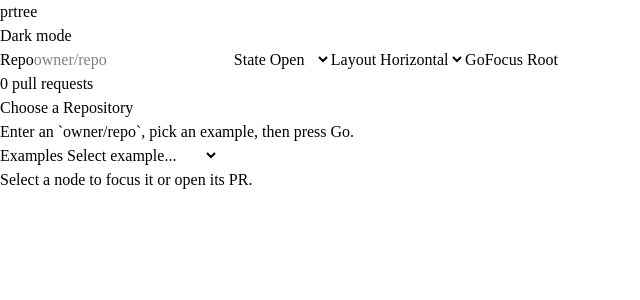
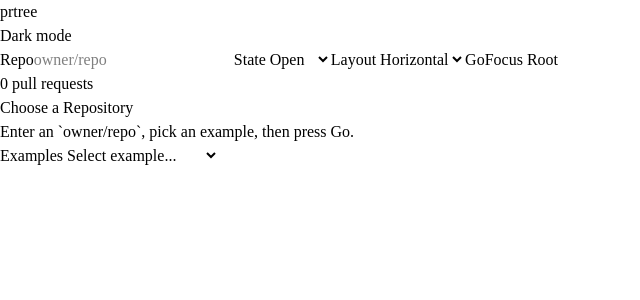
Before and after one commit to chrisvasey/prtree, a React (Vite) app in the folder frontend/: page / in a window 1280 px wide. Shown: the top 300 px of the page, without its empty margins (0-640 px from the left). Built offline with nearby package versions, Linux system fonts and the light colour scheme.

Commit message:
feat(ui): hide details sidebar until a node is selected

```diff
--- a/frontend/src/App.tsx
+++ b/frontend/src/App.tsx
@@ -363,6 +363,7 @@ export default function App() {
   }, [rawNodes]);
 
   const selected = selectedNodeId ? nodeById.get(selectedNodeId) : undefined;
+  const showSidebar = Boolean(selected);
   const rootNodeId = useMemo(() => rawNodes.find((node) => node.type === 'repo')?.id ?? null, [rawNodes]);
   const showInitialState = !hasLoadedGraph && !loading && rawNodes.length === 0;
   const focusedPr = useMemo(() => {
@@ -619,7 +620,7 @@ export default function App() {
         </div>
       </header>
 
-      <main className="grid min-h-0 grid-cols-1 lg:grid-cols-[1fr_320px]">
+      <main className={`grid min-h-0 ${showSidebar ? 'grid-cols-1 lg:grid-cols-[1fr_320px]' : 'grid-cols-1'}`}>
         <section className="relative min-h-0">
           {showInitialState ? (
             <div className="absolute inset-4 z-10 flex flex-col items-center justify-center gap-3 rounded-xl border border-dashed border-slate-400/70 bg-white/75 p-4 text-center backdrop-blur-sm dark:border-slate-600 dark:bg-slate-900/75">
@@ -682,10 +683,9 @@ export default function App() {
           </ReactFlow>
         </section>
 
-        <aside className="overflow-y-auto border-t border-slate-300/80 bg-white/85 p-4 backdrop-blur-sm dark:border-slate-700 dark:bg-slate-950/70 lg:border-t-0 lg:border-l">
-          {!selected ? (
-            <div className="text-sm text-slate-600 dark:text-slate-300">Select a node to focus it or open its PR.</div>
-          ) : selected.type === 'repo' ? (
+        {selected ? (
+          <aside className="overflow-y-auto border-t border-slate-300/80 bg-white/85 p-4 backdrop-blur-sm dark:border-slate-700 dark:bg-slate-950/70 lg:border-t-0 lg:border-l">
+            {selected.type === 'repo' ? (
             <div>
               <h2 className="m-0 mb-3 text-lg font-semibold">{selected.data.label}</h2>
               <button className={primaryButtonClass} onClick={focusSelected}>
@@ -715,8 +715,9 @@ export default function App() {
                 </button>
               </div>
             </div>
-          )}
-        </aside>
+            )}
+          </aside>
+        ) : null}
       </main>
     </div>
   );
```
